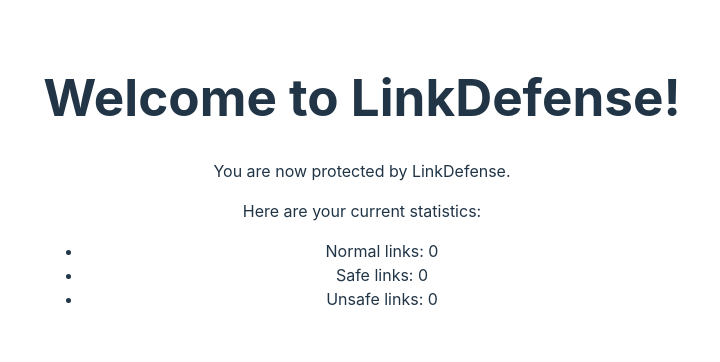
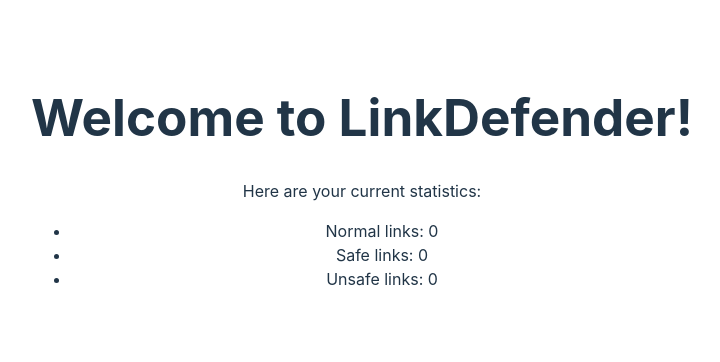
Before and after one commit to Wuemeli/LinkDefender, a website with bundled scripts: page extension/entrypoints/popup/index.html in a window 1280 px wide. Shown: the part 219-581 px from the top of the page, without its empty margins (278-998 px from the left). Built offline with nearby package versions, Linux system fonts and the light colour scheme.

Commit message:
Update wording

```diff
--- a/extension/entrypoints/popup/index.html
+++ b/extension/entrypoints/popup/index.html
@@ -3,7 +3,7 @@
   <head>
     <meta charset="UTF-8" />
     <meta name="viewport" content="width=device-width, initial-scale=1.0" />
-    <title>LinkDefense</title>
+    <title>LinkDefender</title>
     <meta name="manifest.type" content="browser_action" />
   </head>
   <body>
--- a/extension/entrypoints/popup/main.ts
+++ b/extension/entrypoints/popup/main.ts
@@ -2,8 +2,7 @@
 
 document.querySelector<HTMLDivElement>('#app')!.innerHTML = `
   <div>
-    <h1 class="text-2xl font-bold">Welcome to LinkDefense!</h1>
-    <p>You are now protected by LinkDefense.</p>
+    <h1 class="text-2xl font-bold">Welcome to LinkDefender!</h1>
     <p>Here are your current statistics:</p>
     <ul>
       <li>Normal links: <span id="normalCount">0</span></li>
```
